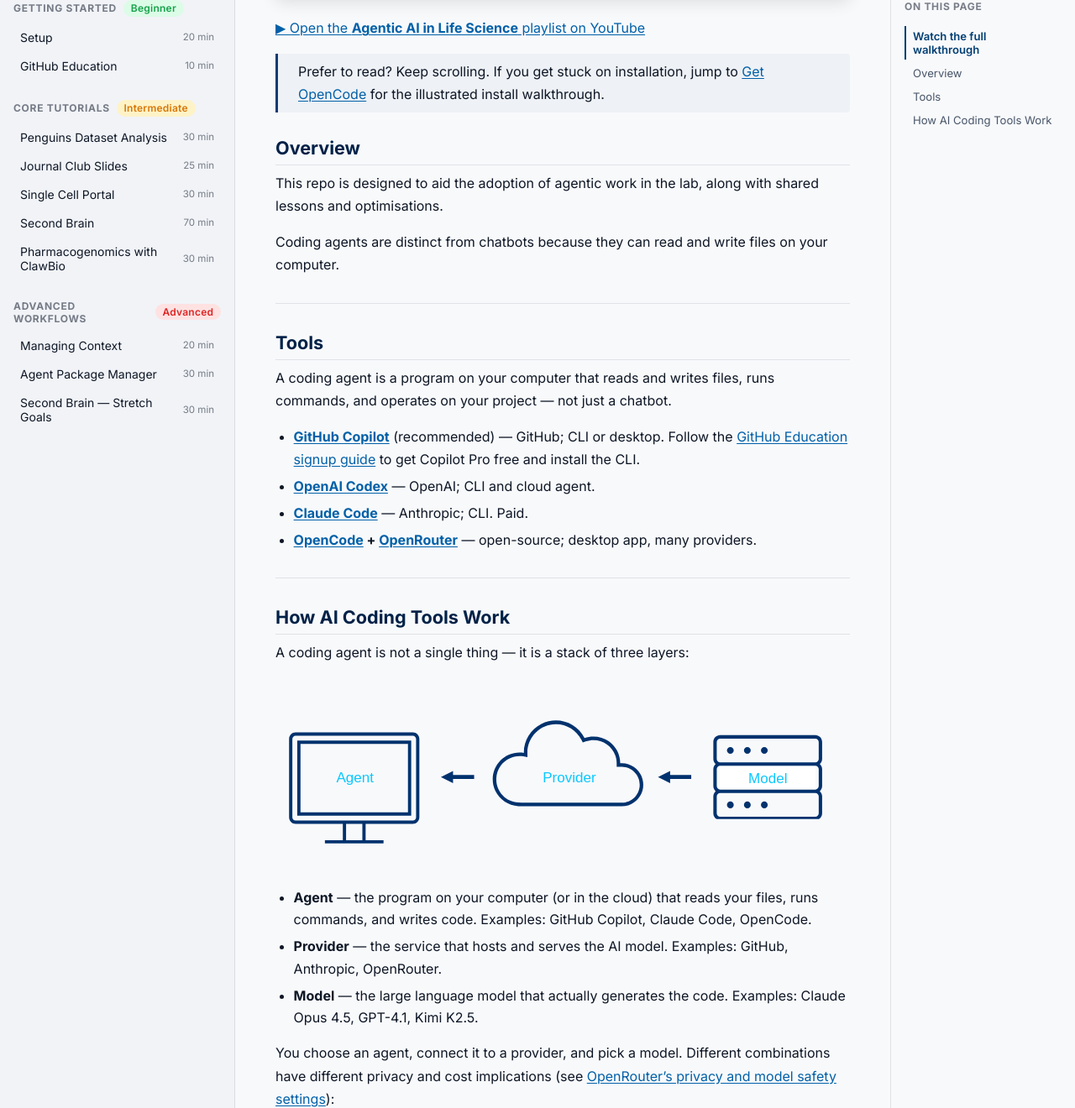
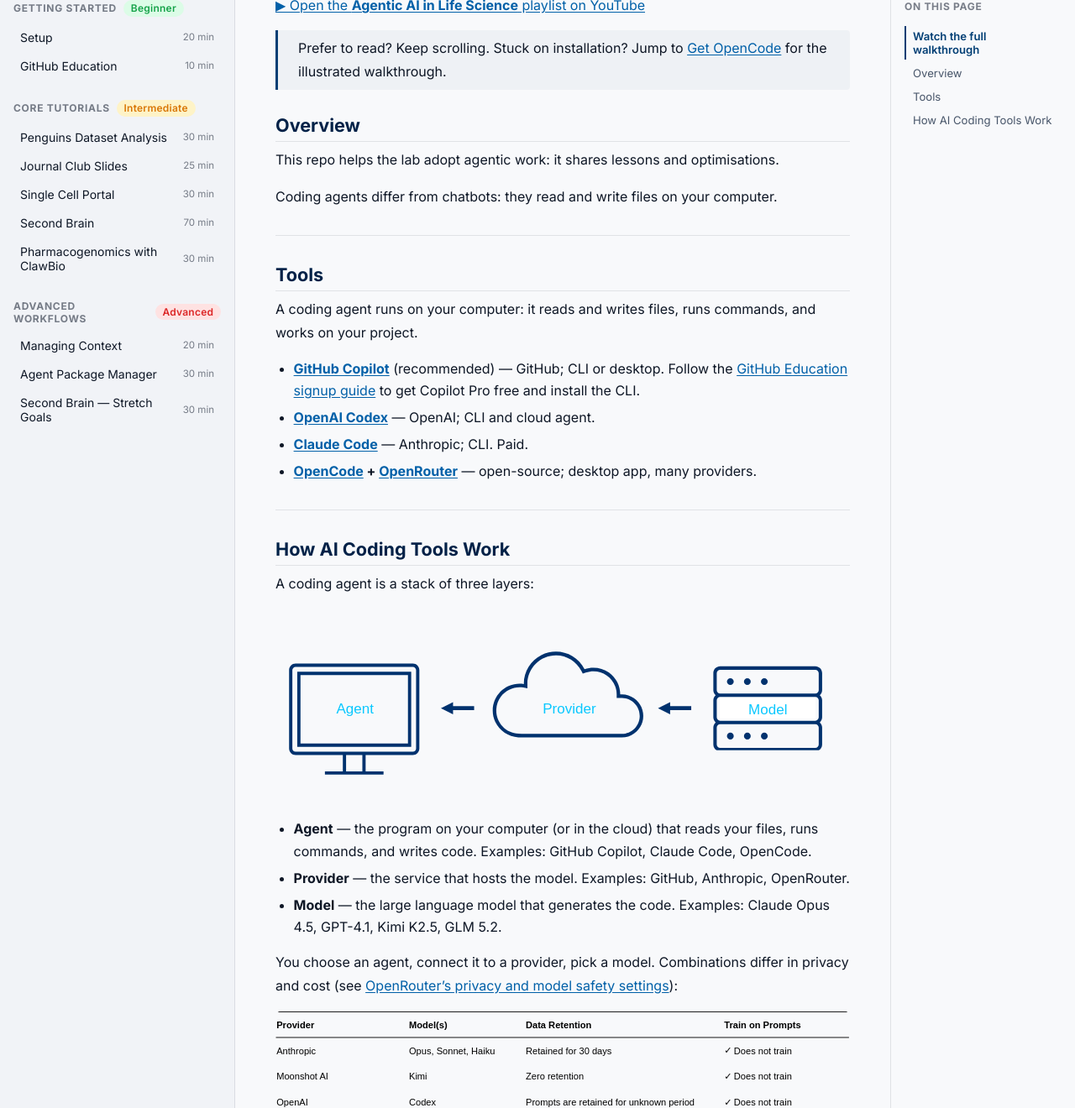
Before and after one commit to neurogenomics/agentic-life-sciences-tutorial, a Jekyll site: the page built from tutorials/01-setup.md, in a window 1280 px wide and 1400 px high, scrolled down 688 px, cut to the strip 80-1400 px from the top of the window. Shown: the whole strip at 84% size. Built offline with Jekyll 4.4.1, drawn with Linux system fonts in a browser that asks for light colours; some of the changed text lies outside the part shown.

Commit message:
docs: tighten setup tutorial prose (#9)
* docs: tighten setup tutorial prose

Rewrite 01-setup.md against the house voice: active voice, one idea
per sentence, cut filler and hedges, remove the duplicated
agent-vs-chatbot definition.

Co-Authored-By: Claude Opus 4.8 <noreply@anthropic.com>

* docs: add GLM 5.2 to model examples

Co-Authored-By: Claude Opus 4.8 <noreply@anthropic.com>

---------

Co-authored-by: Claude Opus 4.8 <noreply@anthropic.com>

```diff
--- a/tutorials/01-setup.md
+++ b/tutorials/01-setup.md
@@ -9,7 +9,7 @@ time_estimate: "20 min"
 
 ## Watch the full walkthrough
 
-The **YouTube series** is the most complete end-to-end guide — it covers everything on this page and takes you all the way to your first working agent. Follow along with the video; the written notes below are a reference.
+The **YouTube series** is the complete guide: it covers this page and builds your first working agent. Follow the video. The notes below are reference.
 
 <div class="video-embed">
   <iframe
@@ -25,19 +25,19 @@ The **YouTube series** is the most complete end-to-end guide — it covers every
 
 <p><a href="https://www.youtube.com/playlist?list=PL4pSvJm1oWAuleZiQf6DMJmhnjGI_mh-l" target="_blank" rel="noopener">▶ Open the <strong>Agentic AI in Life Science</strong> playlist on YouTube</a></p>
 
-> Prefer to read? Keep scrolling. If you get stuck on installation, jump to [Get OpenCode](./get-opencode) for the illustrated install walkthrough.
+> Prefer to read? Keep scrolling. Stuck on installation? Jump to [Get OpenCode](./get-opencode) for the illustrated walkthrough.
 
 ## Overview
 
-This repo is designed to aid the adoption of agentic work in the lab, along with shared lessons and optimisations.
+This repo helps the lab adopt agentic work: it shares lessons and optimisations.
 
-Coding agents are distinct from chatbots because they can read and write files on your computer.
+Coding agents differ from chatbots: they read and write files on your computer.
 
 ---
 
 ## Tools
 
-A coding agent is a program on your computer that reads and writes files, runs commands, and operates on your project — not just a chatbot.
+A coding agent runs on your computer: it reads and writes files, runs commands, and works on your project.
 
 - **[GitHub Copilot](https://github.com/features/copilot)** (recommended) — GitHub; CLI or desktop. Follow the [GitHub Education signup guide](github-education) to get Copilot Pro free and install the CLI.
 - **[OpenAI Codex](https://github.com/openai/codex)** — OpenAI; CLI and cloud agent.
@@ -48,16 +48,16 @@ A coding agent is a program on your computer that reads and writes files, runs c
 
 ## How AI Coding Tools Work
 
-A coding agent is not a single thing — it is a stack of three layers:
+A coding agent is a stack of three layers:
 
 ![Agent → Provider → Model]({{ site.baseurl }}/assets/images/stack-of-agents.svg)
 
 - **Agent** — the program on your computer (or in the cloud) that reads your files, runs commands, and writes code. Examples: GitHub Copilot, Claude Code, OpenCode.
-- **Provider** — the service that hosts and serves the AI model. Examples: GitHub, Anthropic, OpenRouter.
-- **Model** — the large language model that actually generates the code. Examples: Claude Opus 4.5, GPT-4.1, Kimi K2.5.
+- **Provider** — the service that hosts the model. Examples: GitHub, Anthropic, OpenRouter.
+- **Model** — the large language model that generates the code. Examples: Claude Opus 4.5, GPT-4.1, Kimi K2.5, GLM 5.2.
 
-You choose an agent, connect it to a provider, and pick a model. Different combinations have different privacy and cost implications (see [OpenRouter's privacy and model safety settings](https://openrouter.ai/docs/guides/features/zdr)):
+You choose an agent, connect it to a provider, pick a model. Combinations differ in privacy and cost (see [OpenRouter's privacy and model safety settings](https://openrouter.ai/docs/guides/features/zdr)):
 
 ![Privacy comparison across providers]({{ site.baseurl }}/assets/images/table-of-privacy.svg)
 
-> **Note:** Free models on OpenRouter may train on your interactions. If data privacy is important, use a paid model or check the model's training policy on OpenRouter before use.
+> **Note:** Free models on OpenRouter may train on your data. To avoid this, use a paid model or check the model's training policy first.
```
